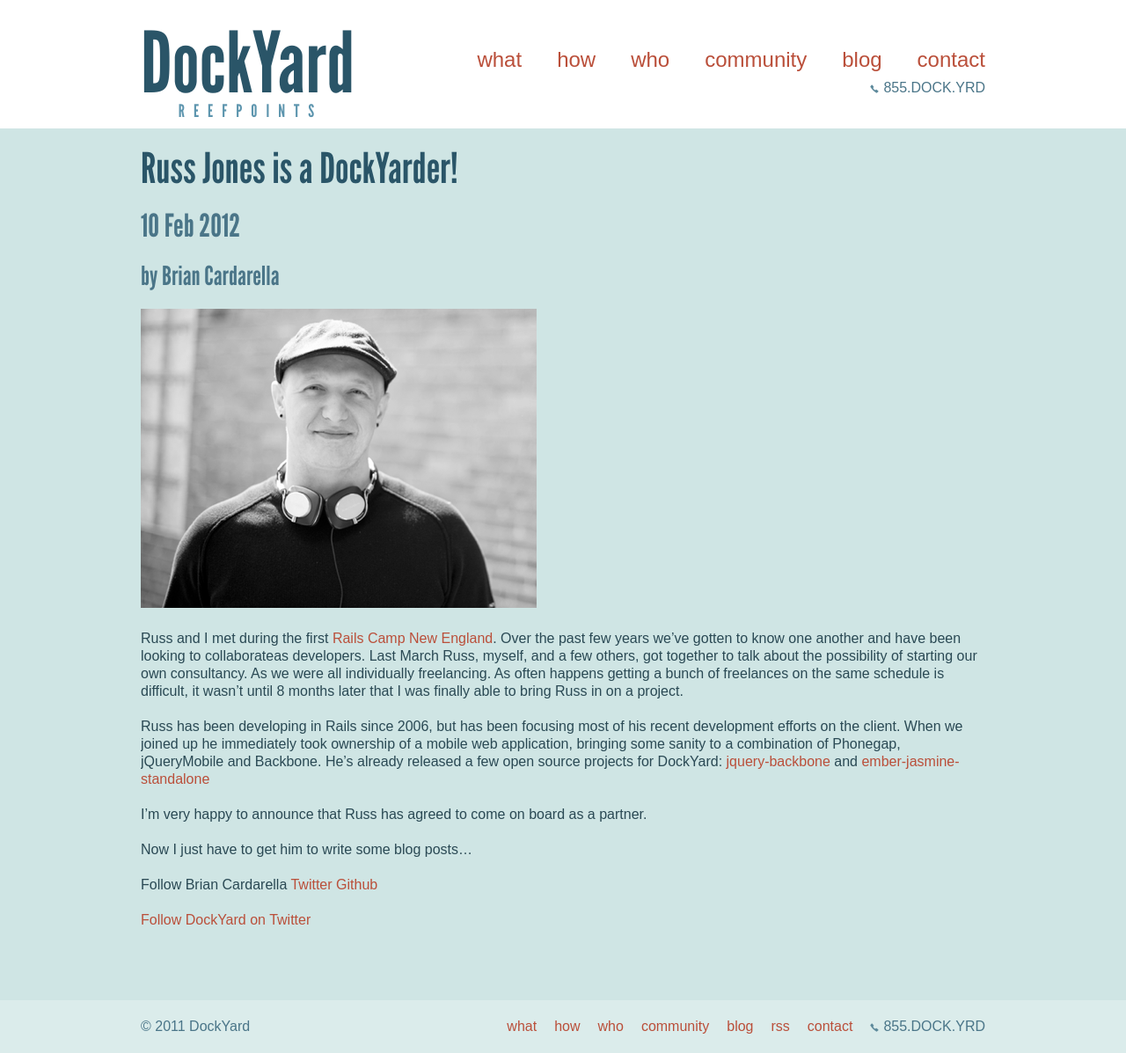
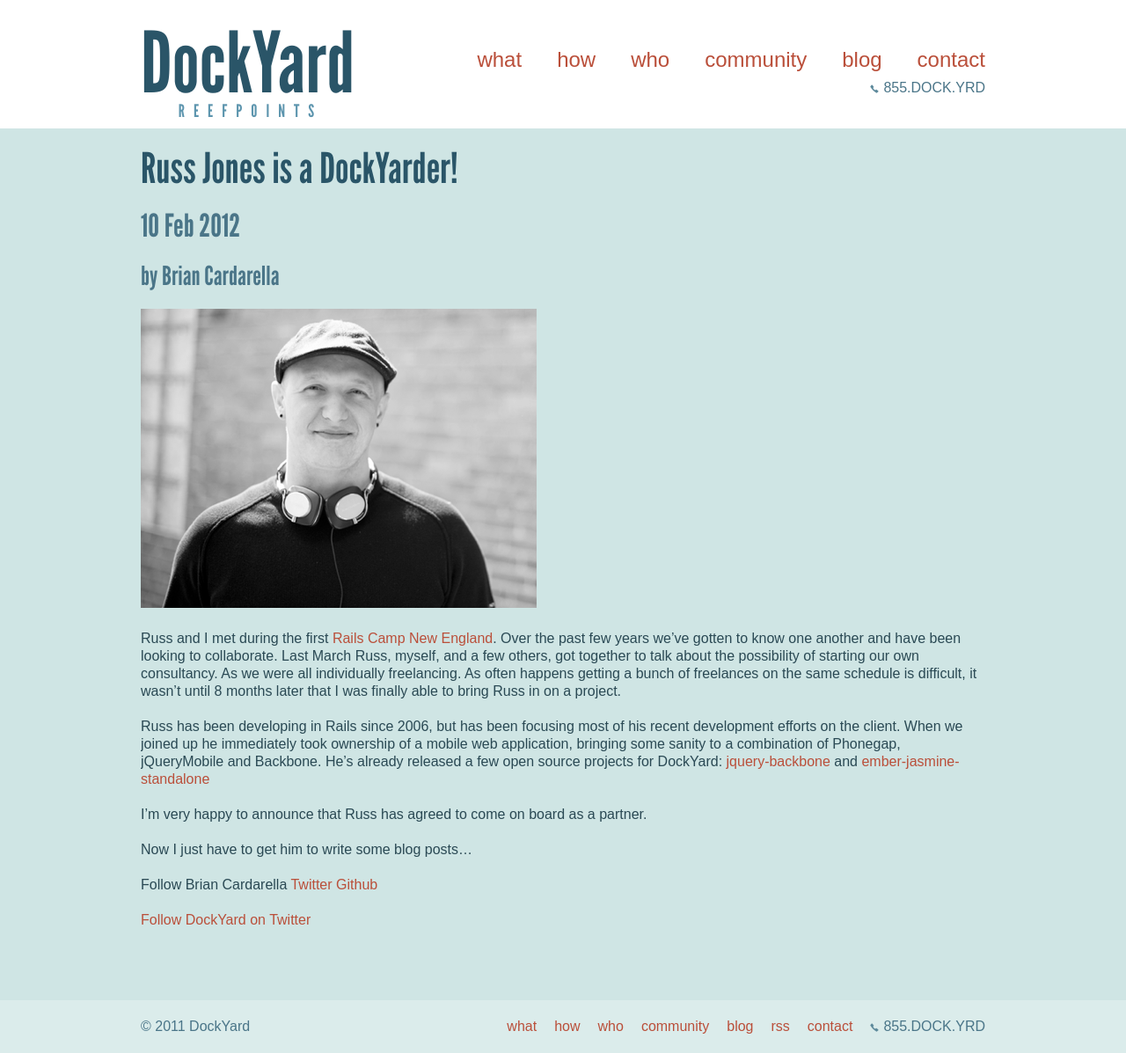
Before and after one commit to Hakon/reefpoints, a Jekyll site: the page built from _posts/2012-02-10-russ-jones-is-a-dockyarder.md, in a window 1280 px wide. Shown: the whole page at 88% size. Built offline with Jekyll 4.4.1, drawn with Linux system fonts in a browser that asks for light colours; Markdown is read by kramdown in place of the engine named in the settings; comment, search, counter and statistics services are not loaded.

Commit message:
Spelling

```diff
--- a/_posts/2012-02-10-russ-jones-is-a-dockyarder.md
+++ b/_posts/2012-02-10-russ-jones-is-a-dockyarder.md
@@ -13,7 +13,7 @@
 
 Russ and I met during the first [Rails Camp New
 England](http://railscamps.com). Over the past few years we've gotten to
-know one another and have been looking to collaborateas developers. Last
+know one another and have been looking to collaborate. Last
 March Russ, myself, and a few others, got together to talk about the
 possibility of starting our own consultancy. As we were all individually
 freelancing. As often happens getting a bunch of freelances on the same
```
